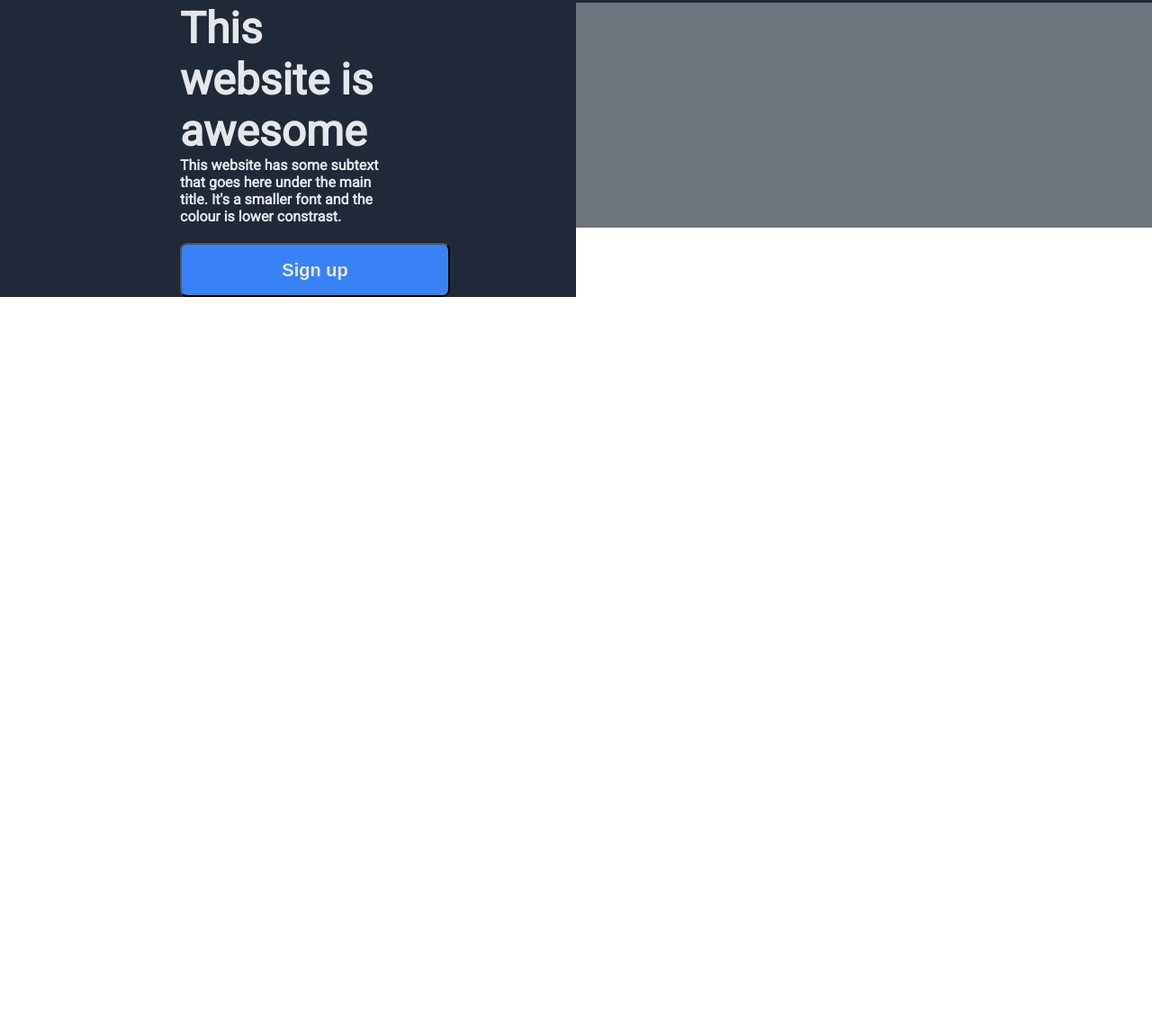
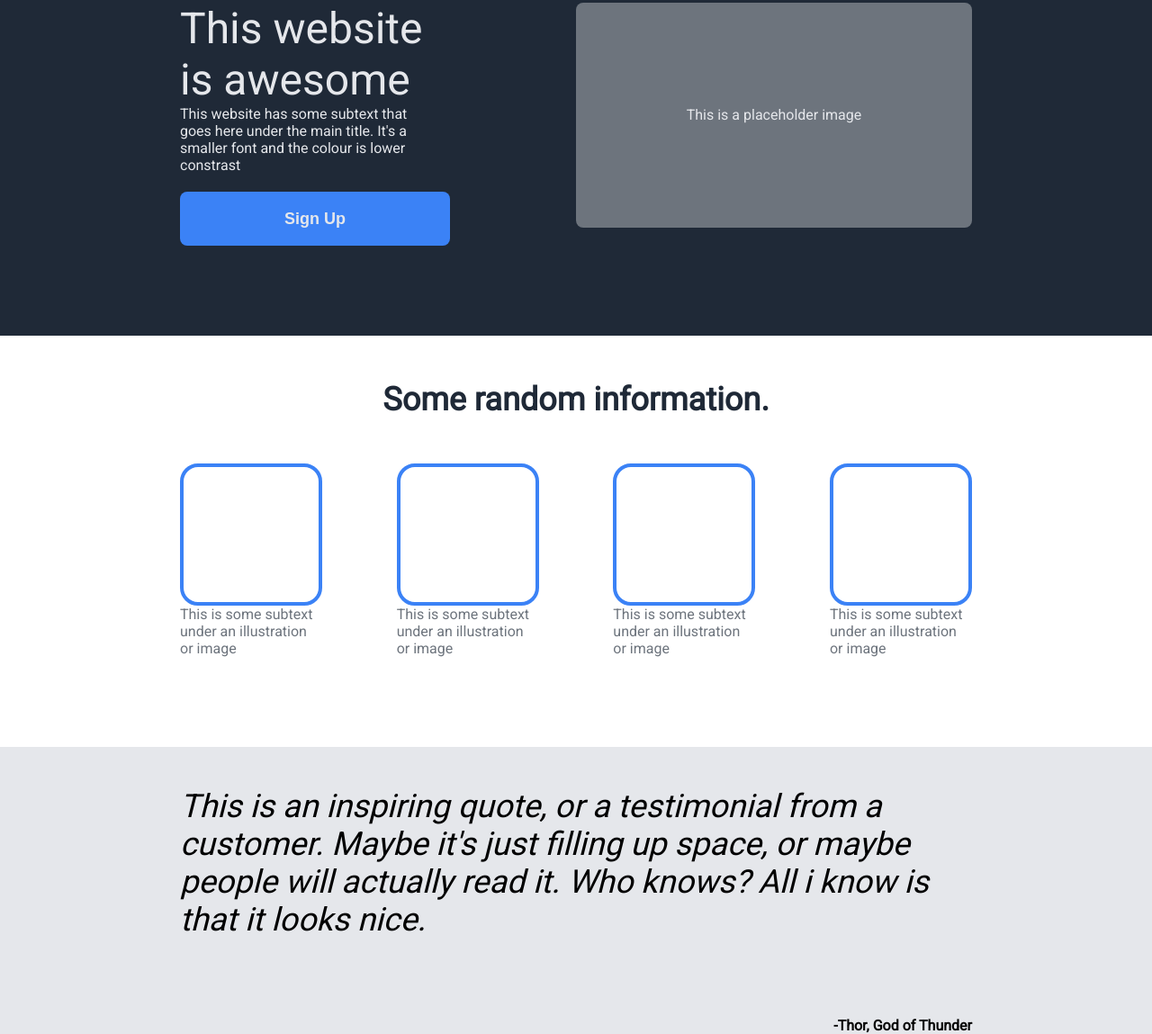
Before and after one commit to bradherivel/project-landing-page, a plain HTML site: page index.html in a window 1280 px wide. Shown: the part 145-1294 px from the top of the page at 90% size. Before the commit the page ends 800 px from the top, so only its background shows below. Drawn offline with Linux system fonts and the light colour scheme.

Commit message:
Finish second section of landing page begin third section

```diff
--- a/index.html
+++ b/index.html
@@ -18,11 +18,9 @@
 
             <div class="bar-left">
 
-             <p class="head-log">Header Logo</p>
+             <p class="head-logo">Header Logo</p>
 
             </div>
-
-
 
             <ul class="links">
 
@@ -37,29 +35,86 @@
 
     </div>
 
-        <div class="top-body">
+    <div class="content">
 
-            <div class="top-body-left">
+        <div class="content-l">
 
-                <div class="top-text">
+            <div class="content-text">
 
             <p style="font-size: 48px;">This website is awesome</p>
 
-                    <p>This website has some subtext that goes here under the main title. It's a smaller font and the colour is lower constrast.</p>
+            <p>This website has some subtext that goes here under the main title. It's a smaller font and the colour is lower constrast</p>
 
-        <button class="top-botton">
+            <button>
 
-            Sign up
+                Sign Up
 
             </button>
 
         </div>
+
     </div>
 
-        <div class="top-body-right">
+    <div class="content-r">
 
         <div class="top-img">
 
+        This is a placeholder image
+
+        </div>
+
+    </div>
+
+</div>
+
+<div class="second-section">
+
+        <h2>Some random information.</h2>
+
+    <div class="boxes">
+
+    <div class="box-txt">
+    <div class="box"></div>
+    <p class="p-2nd">This is some subtext<br>under an illustration<br>or image</p>
+    </div>
+
+    <div class="box-txt">
+    <div class="box"></div>
+    <p class="p-2nd">This is some subtext<br>under an illustration<br> or image</p>
+    </div>
+
+    <div class="box-txt">
+    <div class="box"></div>
+    <p class="p-2nd">This is some subtext<br>under an illustration<br>or image</p>
+    </div>
+
+    <div class="box-txt">
+    <div class="box   "></div>
+    <p class="p-2nd">This is some subtext<br>under an illustration<br>or image</p>
+    </div>
+
+    </div>
+
+<div class="third-section">
+
+    <div class="quote">
+
+        <p><em>This is an inspiring quote, or a testimonial from a customer. Maybe it's just filling up space,
+            or maybe people will actually read it. Who knows? All i know is that it looks nice.</p>
+        </em></p>
+
+        <br>
+
+    </div>
+
+
+</div>
+
+    <div class="quote2">
+
+        <p>-Thor, God of Thunder</p>
+
+    </div>
 
 </div>
 
@@ -68,7 +123,6 @@
 </div>
 
 
-
 </body>
 
 </html>
--- a/styles.css
+++ b/styles.css
@@ -1,5 +1,3 @@
-/* Navbar complete*/
-
 
 @import url('https://fonts.googleapis.com/css2?family=Roboto&display=swap');
 
@@ -23,7 +21,7 @@ body{
     padding-bottom: 100px;
 }
 
-.head-log{
+.head-logo{
     margin: 10px;
     color: #f9faf8;
     font-size: 24px;
@@ -41,38 +39,93 @@ ul{
     display: flex;
 }
 
-.top-text{
-    display: flex;
-    flex-direction: column;
-    font-weight: bolder;
+.content{
+    display:flex;
+    background-color: #1f2937;
     color: #e5e7eb;
-    background-color:#1f2937;
-    padding-left: 200px;
-    padding-right: 200px;
+    padding-bottom: 100px;
+
+
 }
 
-.top-body{
-    display: flex;
+.content-l, .content-r {
+    width: 50%
 }
 
-.top-body-left, .top-body-right{
-    width: 50%;
+.content-text{
+    padding-left: 200px;
+    padding-right:150px;
+}
+
+button{
+    border: none;
+    background-color: #3B82F6;
+    color: #e5e7eb;
+    margin-top: 20px;
+    border-radius: 8px;
+    height: 60px;
+    width: 300px;
+    font-size: large;
+    font-weight: bolder;
 }
 
 .top-img{
-    display: flex;
+    background-color: #6D747D;
+    margin-right: 200px;
     height: 250px;
-    width: auto;
-    background-color: #6D747D;
+    border-radius: 8px;
+    text-align: center;
+    line-height: 250px;
 }
 
-.top-botton{
-    font-size: 20px;
-    color: #e5e7eb;
-    background-color: #3882f6;
-    height: 60px;
-    width: 300px;
-    border-radius: 8px;
-    margin-top: 20px;
+h2{
+    text-align: center;
+    margin-top: 50px;
+    background-color: white;
+    color: #1f2937;
+    font-size: 36px;
     font-weight: bolder;
+    margin-bottom: 50px;
 }
+
+.boxes{
+    display: flex;
+    justify-content: space-between;
+    margin-right: 200px;
+    margin-left: 200px;
+    margin-bottom: 100px;
+    color:#6D747D;
+
+}
+
+.box{
+    height: 150px;
+    width: 150px;
+    border: solid 4px #3B82F6;
+    border-radius: 20px;
+}
+
+.third-section{
+    display: flex;
+    justify-content: center;
+    align-items: center;
+    background-color:#e5e7eb;
+    font-size: 36px;
+    font-weight: lighter;
+    padding-left: 200px;
+    padding-right: 200px;
+    height: 300px;
+
+}
+
+.quote2{
+    display: flex;
+    justify-content: flex-end;
+    align-items: center;
+    background-color:#e5e7eb;
+    font-size: 12;
+    font-weight: bolder;
+    margin:0;
+    padding-left: 200;
+    padding-right: 200px;
+}
```
Lines whose indentation alone changed are shown as unchanged.
